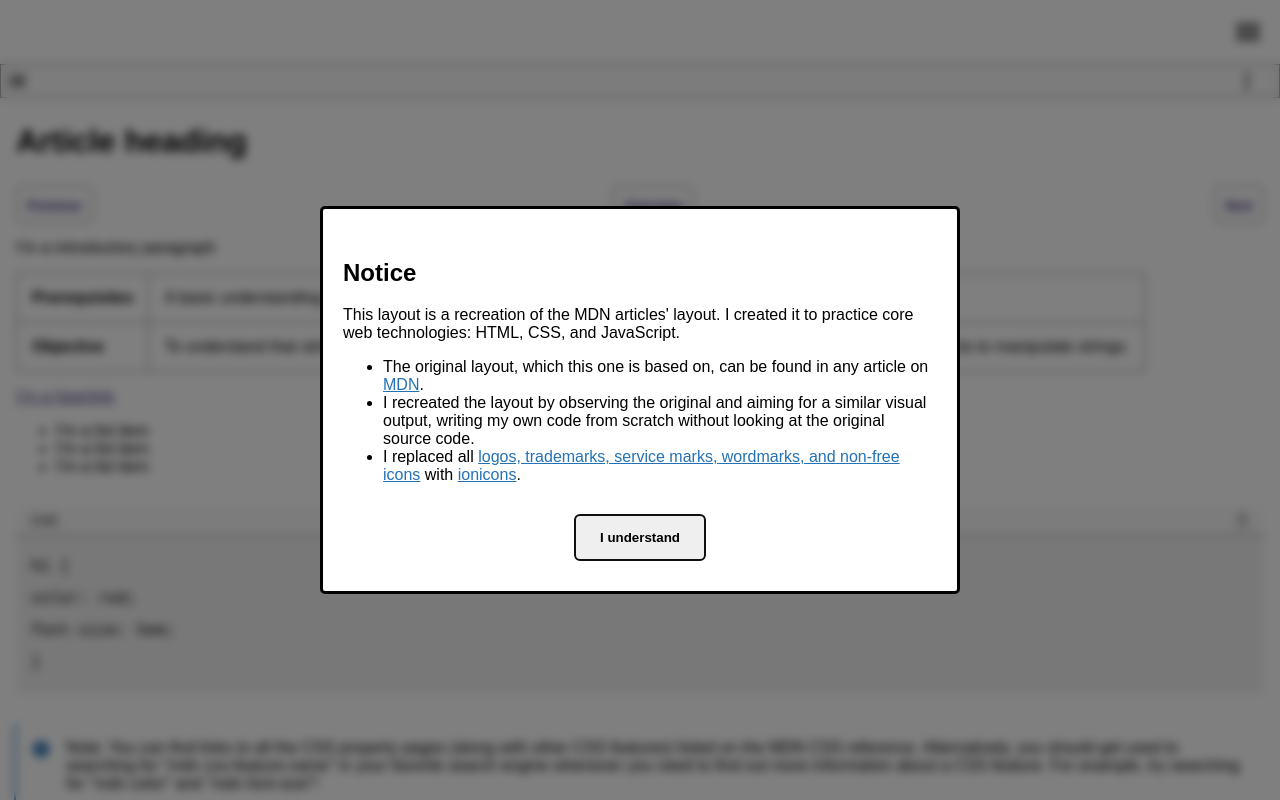
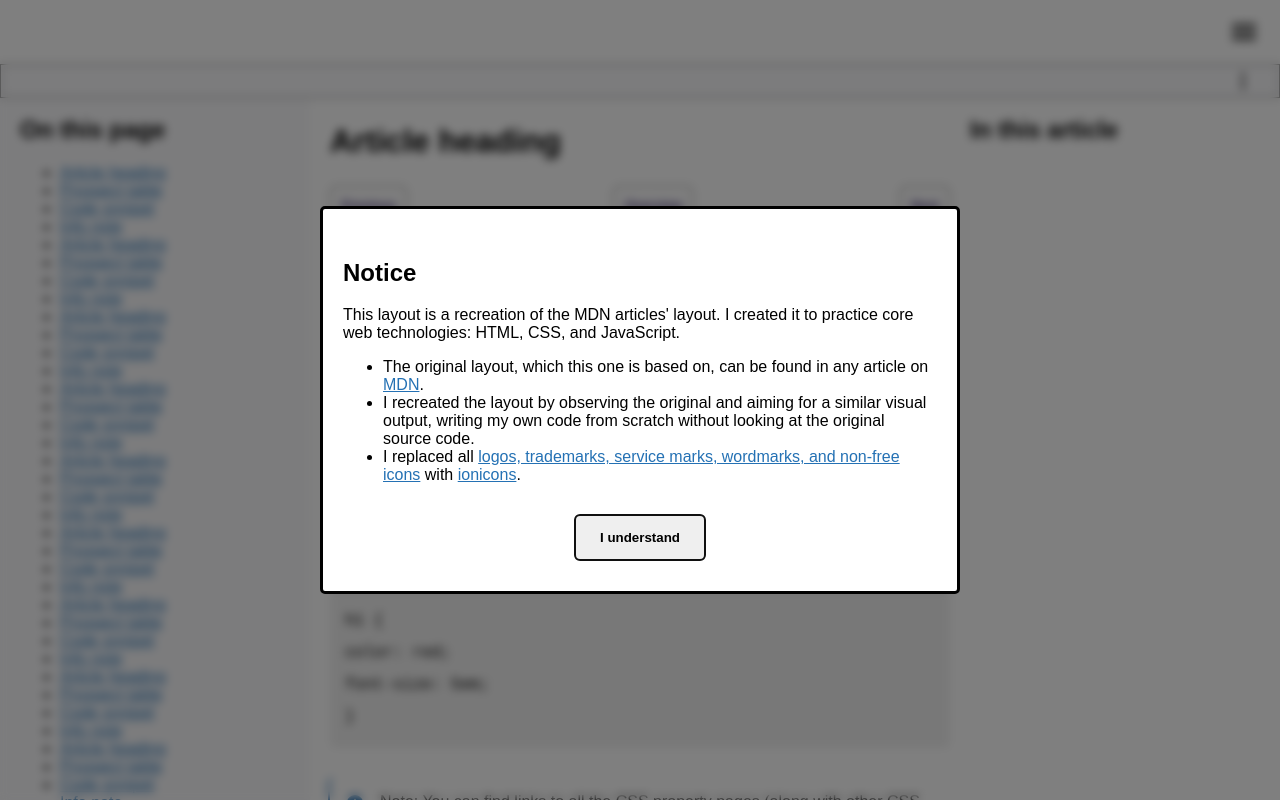
Before and after one commit to diegomanama/MDN-front-end-clone, a website with bundled scripts: page index.html in a window 1280 px wide. Shown: the top 800 px of the page. Built offline with nearby package versions, Linux system fonts and the light colour scheme.

Commit message:
feat: add responsive 3-columns layout
- The website has a 3-columns layout when displayed in large-size screens,
  2 columns in medium-size, and 1 column in small-size.

```diff
--- a/index.html
+++ b/index.html
@@ -231,6 +231,10 @@
             <ion-icon class="open-article-actions-button" name="ellipsis-vertical"></ion-icon>
         </div>
     </header>
+    <div class="main-wrapper">
+        <nav class="table-of-contents">
+            <h2>In this article</h2>
+        </nav>
         <main>
             <article>
                 <h1 class="title" >Article heading</h1>
@@ -281,7 +285,6 @@
                     <a href="">Next</a>
                 </nav>
             </article>
-    </main>
             <aside>
                 <form class="help-improve-mdn-form">
                     <ion-icon class="help-icon" name="chatbubbles" alt="Two dialog clouds" aria-hidden="true"></ion-icon>
@@ -340,6 +343,63 @@
                     </div>
                 </form>
             </aside>
+        </main>
+        <aside class="content-navigation-sidebar-wrapper"> <!-- Act as a background content darkening cover -->
+            <nav class="content-navigation-sidebar">
+                <h2>On this page</h2>
+                <ul>
+                    <li><a href="#article-heading">Article heading</a></li>
+                    <li><a href="#prospect-table">Prospect table</a></li>
+                    <li><a href="#code-snnipet-wrapper">Code snnipet</a></li>
+                    <li><a href="#info-note">Info note</a></li>
+                    <li><a href="#article-heading">Article heading</a></li>
+                    <li><a href="#prospect-table">Prospect table</a></li>
+                    <li><a href="#code-snnipet-wrapper">Code snnipet</a></li>
+                    <li><a href="#info-note">Info note</a></li>
+                    <li><a href="#article-heading">Article heading</a></li>
+                    <li><a href="#prospect-table">Prospect table</a></li>
+                    <li><a href="#code-snnipet-wrapper">Code snnipet</a></li>
+                    <li><a href="#info-note">Info note</a></li>
+                    <li><a href="#article-heading">Article heading</a></li>
+                    <li><a href="#prospect-table">Prospect table</a></li>
+                    <li><a href="#code-snnipet-wrapper">Code snnipet</a></li>
+                    <li><a href="#info-note">Info note</a></li>
+                    <li><a href="#article-heading">Article heading</a></li>
+                    <li><a href="#prospect-table">Prospect table</a></li>
+                    <li><a href="#code-snnipet-wrapper">Code snnipet</a></li>
+                    <li><a href="#info-note">Info note</a></li>
+                    <li><a href="#article-heading">Article heading</a></li>
+                    <li><a href="#prospect-table">Prospect table</a></li>
+                    <li><a href="#code-snnipet-wrapper">Code snnipet</a></li>
+                    <li><a href="#info-note">Info note</a></li>
+                    <li><a href="#article-heading">Article heading</a></li>
+                    <li><a href="#prospect-table">Prospect table</a></li>
+                    <li><a href="#code-snnipet-wrapper">Code snnipet</a></li>
+                    <li><a href="#info-note">Info note</a></li>
+                    <li><a href="#article-heading">Article heading</a></li>
+                    <li><a href="#prospect-table">Prospect table</a></li>
+                    <li><a href="#code-snnipet-wrapper">Code snnipet</a></li>
+                    <li><a href="#info-note">Info note</a></li>
+                    <li><a href="#article-heading">Article heading</a></li>
+                    <li><a href="#prospect-table">Prospect table</a></li>
+                    <li><a href="#code-snnipet-wrapper">Code snnipet</a></li>
+                    <li><a href="#info-note">Info note</a></li>
+                    <li><a href="#article-heading">Article heading</a></li>
+                    <li><a href="#prospect-table">Prospect table</a></li>
+                    <li><a href="#code-snnipet-wrapper">Code snnipet</a></li>
+                    <li><a href="#info-note">Info note</a></li>
+                    <li><a href="#article-heading">Article heading</a></li>
+                    <li><a href="#prospect-table">Prospect table</a></li>
+                    <li><a href="#code-snnipet-wrapper">Code snnipet</a></li>
+                    <li><a href="#info-note">Info note</a></li>
+                    <li><a href="#article-heading">Article heading</a></li>
+                    <li><a href="#prospect-table">Prospect table</a></li>
+                    <li><a href="#code-snnipet-wrapper">Code snnipet</a></li>
+                    <li><a href="#info-note">Info note</a></li>
+                </ul>
+            </nav>
+        </aside>
+    </div>
     <footer>
         <div class="links-wrapper">
             <nav class="social">
@@ -458,61 +518,6 @@
             </nav>
         </div>
     </dialog>
-    <aside class="content-navigation-sidebar-wrapper"> <!-- Act as a background content darkening cover -->
-        <nav class="content-navigation-sidebar">
-            <h2>On this page</h2>
-            <ul>
-                <li><a href="#article-heading">Article heading</a></li>
-                <li><a href="#prospect-table">Prospect table</a></li>
-                <li><a href="#code-snnipet-wrapper">Code snnipet</a></li>
-                <li><a href="#info-note">Info note</a></li>
-                <li><a href="#article-heading">Article heading</a></li>
-                <li><a href="#prospect-table">Prospect table</a></li>
-                <li><a href="#code-snnipet-wrapper">Code snnipet</a></li>
-                <li><a href="#info-note">Info note</a></li>
-                <li><a href="#article-heading">Article heading</a></li>
-                <li><a href="#prospect-table">Prospect table</a></li>
-                <li><a href="#code-snnipet-wrapper">Code snnipet</a></li>
-                <li><a href="#info-note">Info note</a></li>
-                <li><a href="#article-heading">Article heading</a></li>
-                <li><a href="#prospect-table">Prospect table</a></li>
-                <li><a href="#code-snnipet-wrapper">Code snnipet</a></li>
-                <li><a href="#info-note">Info note</a></li>
-                <li><a href="#article-heading">Article heading</a></li>
-                <li><a href="#prospect-table">Prospect table</a></li>
-                <li><a href="#code-snnipet-wrapper">Code snnipet</a></li>
-                <li><a href="#info-note">Info note</a></li>
-                <li><a href="#article-heading">Article heading</a></li>
-                <li><a href="#prospect-table">Prospect table</a></li>
-                <li><a href="#code-snnipet-wrapper">Code snnipet</a></li>
-                <li><a href="#info-note">Info note</a></li>
-                <li><a href="#article-heading">Article heading</a></li>
-                <li><a href="#prospect-table">Prospect table</a></li>
-                <li><a href="#code-snnipet-wrapper">Code snnipet</a></li>
-                <li><a href="#info-note">Info note</a></li>
-                <li><a href="#article-heading">Article heading</a></li>
-                <li><a href="#prospect-table">Prospect table</a></li>
-                <li><a href="#code-snnipet-wrapper">Code snnipet</a></li>
-                <li><a href="#info-note">Info note</a></li>
-                <li><a href="#article-heading">Article heading</a></li>
-                <li><a href="#prospect-table">Prospect table</a></li>
-                <li><a href="#code-snnipet-wrapper">Code snnipet</a></li>
-                <li><a href="#info-note">Info note</a></li>
-                <li><a href="#article-heading">Article heading</a></li>
-                <li><a href="#prospect-table">Prospect table</a></li>
-                <li><a href="#code-snnipet-wrapper">Code snnipet</a></li>
-                <li><a href="#info-note">Info note</a></li>
-                <li><a href="#article-heading">Article heading</a></li>
-                <li><a href="#prospect-table">Prospect table</a></li>
-                <li><a href="#code-snnipet-wrapper">Code snnipet</a></li>
-                <li><a href="#info-note">Info note</a></li>
-                <li><a href="#article-heading">Article heading</a></li>
-                <li><a href="#prospect-table">Prospect table</a></li>
-                <li><a href="#code-snnipet-wrapper">Code snnipet</a></li>
-                <li><a href="#info-note">Info note</a></li>
-            </ul>
-        </nav>
-    </aside>
     <script type="module" src="https://unpkg.com/ionicons@7.1.0/dist/ionicons/ionicons.esm.js"></script>
     <script nomodule src="https://unpkg.com/ionicons@7.1.0/dist/ionicons/ionicons.js"></script>
 </body>
--- a/src/styles/content-navigation-sidebar.css
+++ /dev/null
@@ -1,56 +0,0 @@
-@layer initial-render {
-    .content-navigation-sidebar {
-        position: fixed;
-        top: 9.6rem;
-        bottom: 0;
-        left: -30rem;
-        right: 25vw;
-        max-width: 30rem;
-        padding-inline-start: var(--section-inline-space);
-        overflow-y: scroll;
-        background-color: var(--secondary-background-color);
-        display: none;
-        transition: display 0.25s allow-discrete,
-                    left 0.25s ease-in-out;
-    }
-
-    .content-navigation-sidebar-wrapper {
-        position: fixed;
-        top: 0;
-        bottom: 0;
-        left: 0;
-        right: 0;
-        background-color: rgba(0, 0, 0, 0);
-        z-index: 1;
-        display: none;
-        transition: display 0.25s allow-discrete,
-                    background-color 0.25s ease-in-out;
-    }
-}
-
-@layer post-initial-render {
-    body.overflow-hidden {
-        overflow-y: hidden;
-    }
-
-    .content-navigation-sidebar.on-screen {
-        left: 0rem;
-
-        @starting-style {
-            left: -30rem;
-        }
-    }
-
-    .content-navigation-sidebar-wrapper.fade-in {
-        background-color: rgba(0, 0, 0, 0.5);
-
-        @starting-style {
-            background-color: rgba(0, 0, 0, 0);
-        }
-    }
-
-    .content-navigation-sidebar.visible,
-    .content-navigation-sidebar-wrapper.visible {
-        display: block;
-    }
-}
--- a/src/styles/general-style.css
+++ b/src/styles/general-style.css
@@ -11,7 +11,7 @@
         --visited-link-color: #483879;
         --positive-feedback-color: #007836;
         --negative-feedback-color: #c80538;
-        --section-inline-space: 1.6rem;
+        --section-inline-space: 2rem;
         --staple-content-block-margin: 1.6rem;
         --blur: 5px;
     }
--- a/src/styles/header-and-navigation.css
+++ b/src/styles/header-and-navigation.css
@@ -32,7 +32,9 @@
         border: 1px solid var(--secondary-foreground-color);
         background-color: var(--secondary-background-color);
         display: grid;
-        grid-template-columns: 3.2rem 1fr 3.2rem;
+        grid-template:
+            ". . open-article-actions-button"
+            / 3.2rem 1fr 3.2rem;
         align-items: center;
         justify-items: center;
 
@@ -44,6 +46,13 @@
         .open-article-actions-button {
             block-size: inherit;
             inline-size: 2rem;
+            grid-area: open-article-actions-button;
+        }
+    }
+
+    @media screen and (min-width: 769px) {
+        .sidebar-button {
+            display: none;
         }
     }
 }
--- a/src/styles/help-improve-mdn-form.css
+++ b/src/styles/help-improve-mdn-form.css
@@ -4,7 +4,6 @@
         border: 1px solid var(--secondary-foreground-color);
         padding: 2rem 1.5rem;
         margin-block: 3.2rem;
-        margin-inline: 1.6rem;
         background-color: var(--secondary-background-color);
         position: relative;
         display: flex;
--- a/src/styles/main-content.css
+++ b/src/styles/main-content.css
@@ -1,8 +1,14 @@
 @layer initial-render {
+    .main-wrapper {
+        display: flex;
+    }
+
     main {
         padding-inline: var(--section-inline-space);
         margin-block-start: 9.6rem;
         display: flow-root;
+        flex: 2;
+        order: 2;
     }
 
     .articles-navigation-buttons {
@@ -24,4 +30,102 @@
             color: var(--visited-link-color)
         }
     }
+
+    .table-of-contents {
+        display: none;
+        flex: 1;
+        order: 3;
+        overflow-y: scroll;
+        position: sticky;
+        top: 9.6rem;
+        height: calc(100vh - 9.6rem);
+    }
+
+    .content-navigation-sidebar {
+        position: fixed;
+        top: 9.6rem;
+        height: calc(100vh - 9.6rem);
+        left: -30rem;
+        right: 25vw;
+        max-width: 30rem;
+        padding-inline-start: var(--section-inline-space);
+        overflow-y: scroll;
+        background-color: var(--secondary-background-color);
+        display: none;
+        transition: display 0.25s allow-discrete,
+                    left 0.25s ease-in-out;
+    }
+
+    .content-navigation-sidebar-wrapper {
+        position: fixed;
+        top: 0;
+        bottom: 0;
+        left: 0;
+        right: 0;
+        background-color: rgba(0, 0, 0, 0);
+        z-index: 1;
+        display: none;
+        transition: display 0.25s allow-discrete,
+                    background-color 0.25s ease-in-out;
+        flex: 1;
+        order: 1;
+    }
+
+    @media screen and (min-width: 769px) {
+        .content-navigation-sidebar {
+            position: sticky;
+            inset-inline: auto;
+            max-width: none;
+            display: block;
+            transition: none;
+        }
+
+        .content-navigation-sidebar-wrapper {
+            position: static;
+            display: block;
+            transition: none;
+        }
+
+    }
+
+    @media screen and (min-width: 1200px) {
+        .table-of-contents {
+            display: block;
+        }
+    }
 }
+
+@layer post-initial-render {
+    body.overflow-hidden {
+        overflow-y: hidden;
+    }
+
+    .content-navigation-sidebar.on-screen {
+        left: 0rem;
+
+        @starting-style {
+            left: -30rem;
+        }
+    }
+
+    .content-navigation-sidebar-wrapper.fade-in {
+        background-color: rgba(0, 0, 0, 0.5);
+
+        @starting-style {
+            background-color: rgba(0, 0, 0, 0);
+        }
+    }
+
+    .content-navigation-sidebar.visible,
+    .content-navigation-sidebar-wrapper.visible {
+        display: block;
+    }
+
+    /* Make the page scrollbar appears again when switching to desktop view after opening the mobile view's sidebar */
+
+    @media screen and (min-width: 769px) {
+        body.overflow-hidden {
+            overflow-y: scroll;
+        }
+    }
+}
```
Lines whose indentation alone changed are shown as unchanged.
